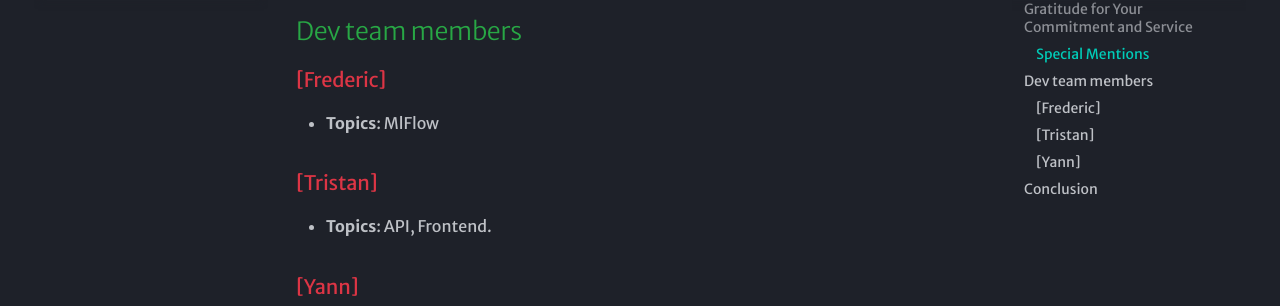
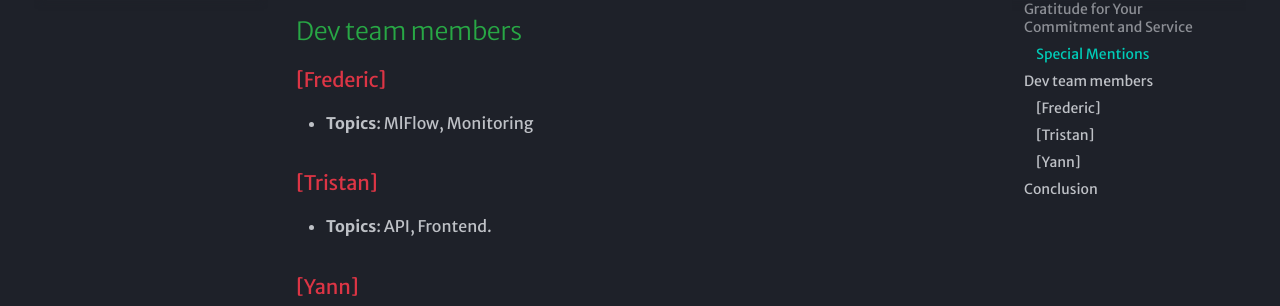
Before and after one commit to DstMlOpsCrypto/MainCrypto, an MkDocs documentation site: the page built from docs/thanks.md, in a window 1280 px wide and 900 px high, scrolled down 676 px. Shown: the part 147-453 px from the top of the window. Built offline with MkDocs 1.6.1 and Material for MkDocs 9.7.7, drawn with Linux system fonts in a browser that asks for light colours; some web fonts are replaced.

Commit message:
maj mineures

```diff
--- a/docs/thanks.md
+++ b/docs/thanks.md
@@ -19,16 +19,13 @@ Your invaluable insights have made a significant impact on our learning experien
 
 ### [Frederic]
 
-- **Topics**: MlFlow
-
+- **Topics**: MlFlow, Monitoring
 
 ### [Tristan]
 
 - **Topics**: API, Frontend.
 
-
 ### [Yann]
-
 - **Topics**: Devops
 
 
```
Also changed, not shown: docs/monitoring.md (+1 -10 lines).
